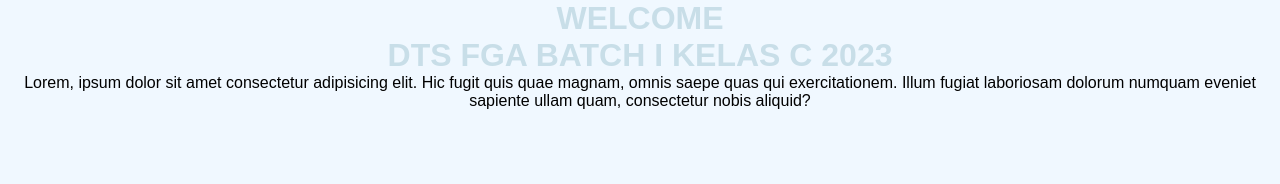
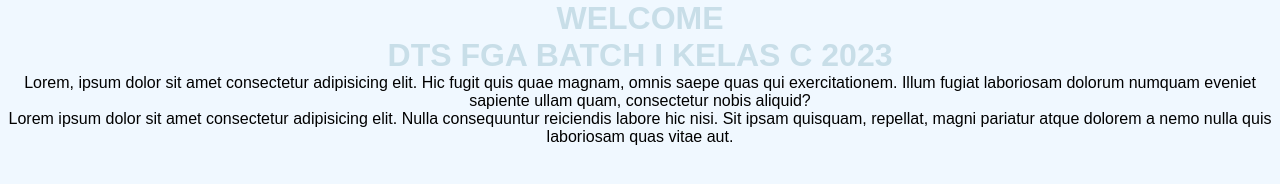
Before and after one commit to DTS-FGA-BATCH-1-KELAS-C/project-kelasc, a plain HTML site: page index.html in a window 1280 px wide. Drawn offline with Linux system fonts and the light colour scheme.

Commit message:
update now

```diff
--- a/index.html
+++ b/index.html
@@ -15,6 +15,8 @@
     <p>Lorem, ipsum dolor sit amet consectetur adipisicing elit. Hic fugit quis quae magnam, omnis saepe quas qui
         exercitationem. Illum fugiat laboriosam dolorum numquam eveniet sapiente ullam quam, consectetur nobis aliquid?
     </p>
+    <p>Lorem ipsum dolor sit amet consectetur adipisicing elit. Nulla consequuntur reiciendis labore hic nisi. Sit ipsam
+        quisquam, repellat, magni pariatur atque dolorem a nemo nulla quis laboriosam quas vitae aut.</p>
 </body>
 
 </html>
--- a/peserta.json
+++ b/peserta.json
@@ -83,6 +83,6 @@
         {
             "name": "Alnisa Putri Candra Kirana",
             "kelas": "C"
-        },
+        }
     ]
 }
```
